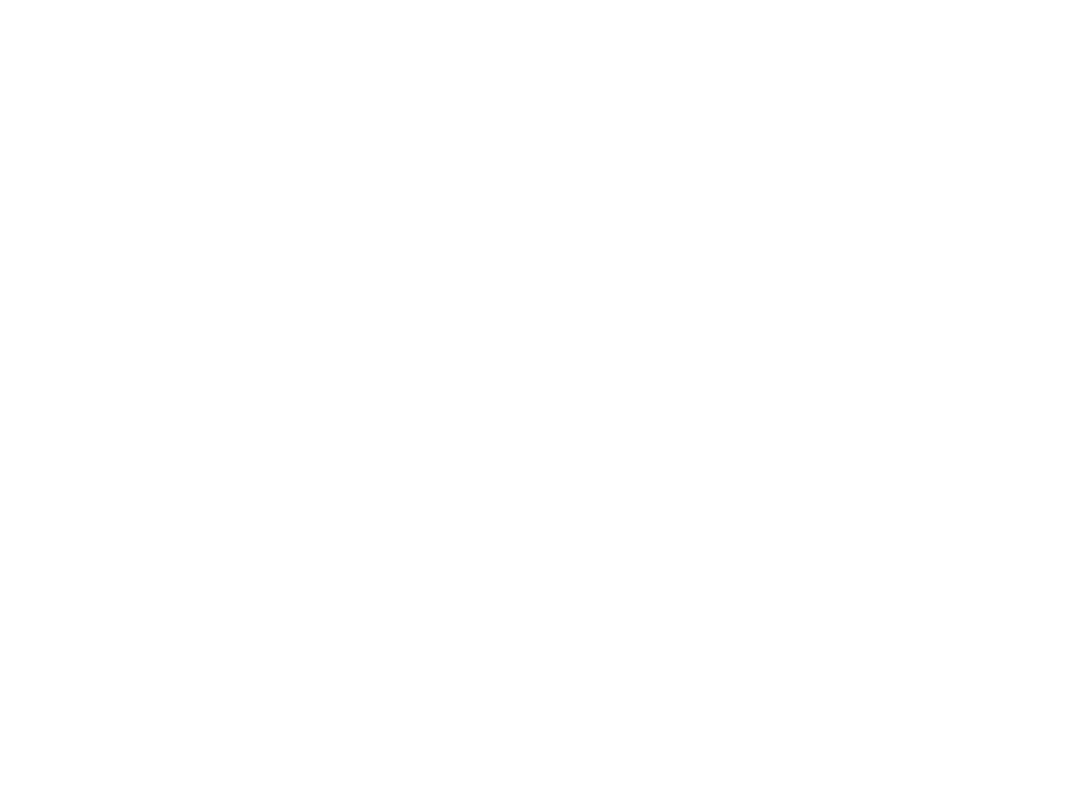
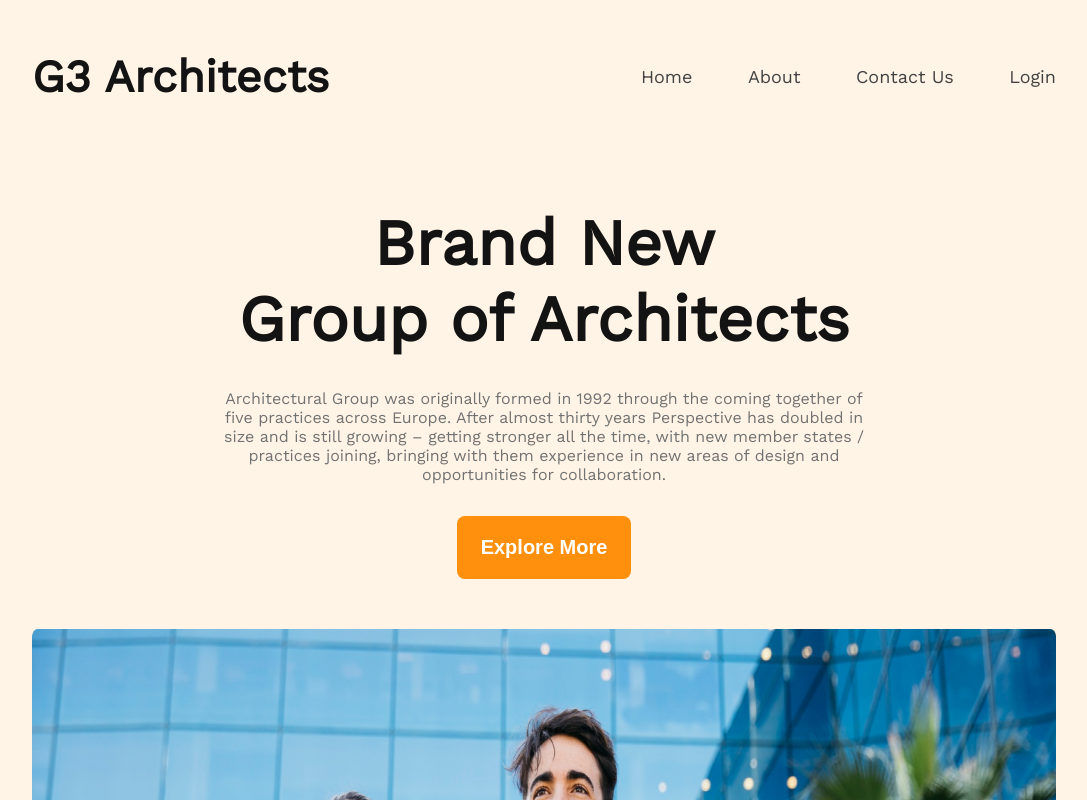
Before and after one commit to ai-Abir96/g3-architect-responsive, a plain HTML site: page index.html in a window 1280 px wide. Shown: the top 800 px of the page, without its empty margins (96-1183 px from the left). Drawn offline with nearby package versions, Linux system fonts and the light colour scheme.

Commit message:
header section added

```diff
--- a/index.html
+++ b/index.html
@@ -5,6 +5,46 @@
     <meta http-equiv="X-UA-Compatible" content="IE=edge" />
     <meta name="viewport" content="width=device-width, initial-scale=1.0" />
     <title>G3 Architect</title>
+    <!-- stylesheet start -->
+    <link rel="stylesheet" href="styles/style.css" />
+    <!-- stylesheet end -->
   </head>
-  <body></body>
+  <body>
+    <header>
+      <!-- navbar start -->
+      <nav class="navbar">
+        <div class="nav-heading">G3 Architects</div>
+        <div class="nav-items">
+          <ul>
+            <li>Home</li>
+            <li>About</li>
+            <li>Contact Us</li>
+            <li>Login</li>
+          </ul>
+        </div>
+      </nav>
+      <!-- navbar end -->
+      <!-- header container section start -->
+      <div class="header-container">
+        <div class="header-content">
+          <h1>Brand New<br />Group of Architects</h1>
+          <p>
+            Architectural Group was originally formed in 1992 through the coming
+            together of five practices across Europe. After almost thirty years
+            Perspective has doubled in size and is still growing – getting
+            stronger all the time, with new member states / practices joining,
+            bringing with them experience in new areas of design and
+            opportunities for collaboration.
+          </p>
+          <button class="btn-primary">Explore More</button>
+        </div>
+        <div class="header-image">
+          <img src="images/banner.png" alt="" />
+        </div>
+      </div>
+      <!-- header container section end -->
+    </header>
+    <main></main>
+    <footer></footer>
+  </body>
 </html>
--- a/styles/style.css
+++ b/styles/style.css
@@ -0,0 +1,95 @@
+/* fonts import*/
+@import url("https://fonts.googleapis.com/css2?family=Inter&family=Open+Sans:ital@0;1&family=Poppins:wght@500&family=Work+Sans&display=swap");
+
+/* html body */
+body {
+  font-family: "Work Sans", sans-serif;
+  padding: 0;
+  margin: 0;
+}
+
+/* primary button */
+.btn-primary {
+  background: #ff900e;
+  border-radius: 8px;
+  color: #ffffff;
+  font-weight: 600;
+  font-size: 20px;
+  text-align: center;
+  padding: 20px 24px;
+  border: none;
+}
+/* primary button end */
+
+/* header section start */
+header {
+  background: rgba(255, 144, 14, 0.1);
+}
+
+/* navbar start */
+.navbar {
+  display: flex;
+  justify-content: space-between;
+  width: 80%;
+  margin: auto;
+  padding-top: 50px;
+}
+.nav-heading {
+  font-weight: 700;
+  font-size: 45px;
+  color: #131313;
+}
+.nav-items > ul {
+  padding: 0;
+}
+.nav-items > ul > li {
+  display: inline;
+  text-decoration: none;
+  font-weight: 500;
+  font-size: 18px;
+  text-align: center;
+  color: #424242;
+  padding-right: 50px;
+}
+.nav-items > ul > li:last-child {
+  padding-right: 0;
+}
+/* navbar end */
+
+/* header container start */
+.header-container {
+  display: flex;
+  flex-direction: column;
+  align-items: stretch;
+  justify-content: center;
+  gap: 50px;
+  width: 80%;
+  margin: auto;
+}
+
+.header-content {
+  align-self: center;
+  width: 65%;
+  text-align: center;
+}
+.header-content h1 {
+  font-weight: 700;
+  font-size: 64px;
+  color: #131313;
+  margin-top: 102px;
+  margin-bottom: 32px;
+}
+.header-content p {
+  font-weight: 400;
+  font-size: 16px;
+  color: #727272;
+  margin-bottom: 32px;
+  margin-top: 0px;
+}
+.header-image img {
+  height: 700px;
+  width: 100%;
+}
+/* header container end */
+
+/* header section end*/
```
